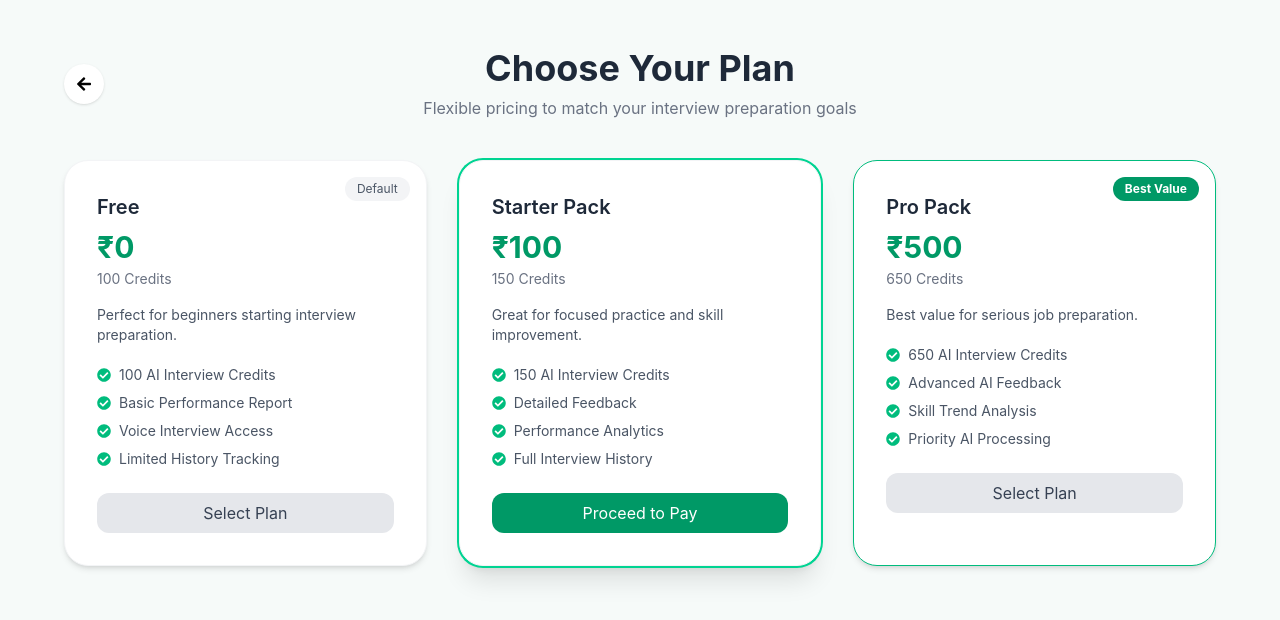
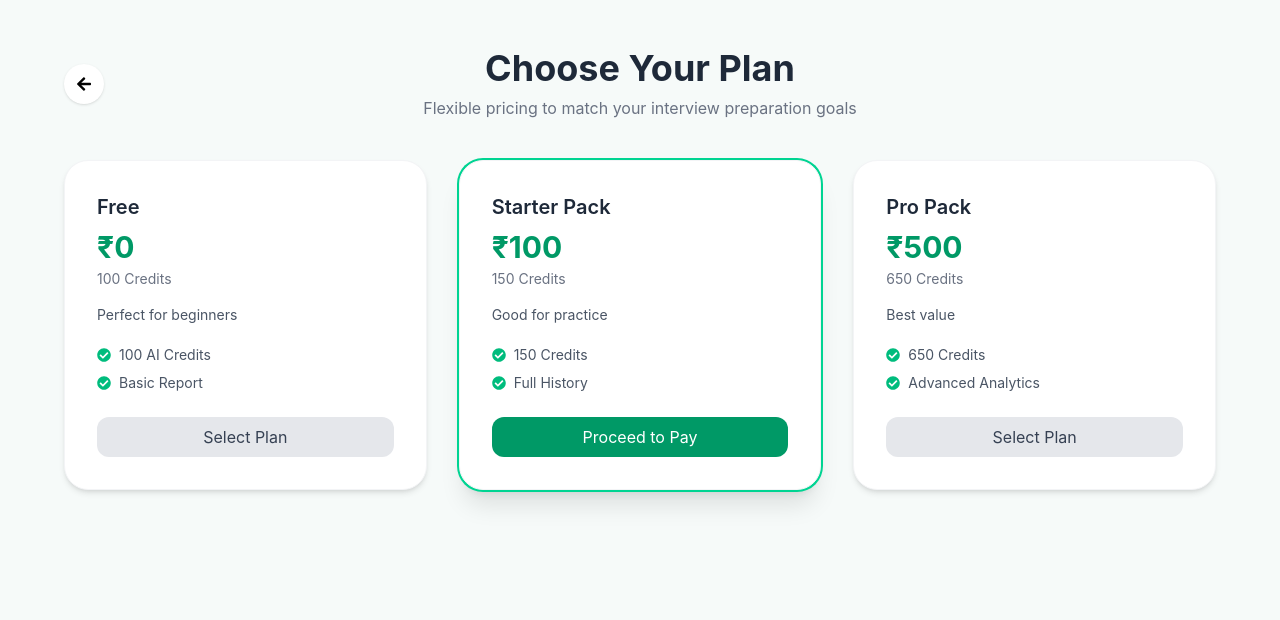
Before and after one commit to Gangula-Rajeswari/AI-agent---interviewIQ, a React (Vite) app in the folder client/: page /Pricing in a window 1280 px wide. Shown: the top 620 px of the page. Built offline with nearby package versions, Linux system fonts and the light colour scheme; no server answers.

Commit message:
Update Pricing.jsx

```diff
--- a/client/src/pages/Pricing.jsx
+++ b/client/src/pages/Pricing.jsx
@@ -1,4 +1,3 @@
-
 import React, { useState } from "react";
 import { useNavigate } from "react-router-dom";
 import { FaArrowLeft, FaCheckCircle } from "react-icons/fa";
@@ -16,45 +15,26 @@ function Pricing() {
       name: "Free",
       price: "₹0",
       credits: 100,
-      badge: "Default",
-      description: "Perfect for beginners starting interview preparation.",
-      features: [
-        "100 AI Interview Credits",
-        "Basic Performance Report",
-        "Voice Interview Access",
-        "Limited History Tracking",
-      ],
+      description: "Perfect for beginners",
+      features: ["100 AI Credits", "Basic Report"],
     },
     {
       id: "starter",
       name: "Starter Pack",
       price: "₹100",
       credits: 150,
-      description: "Great for focused practice and skill improvement.",
-      features: [
-        "150 AI Interview Credits",
-        "Detailed Feedback",
-        "Performance Analytics",
-        "Full Interview History",
-      ],
+      description: "Good for practice",
+      features: ["150 Credits", "Full History"],
     },
     {
       id: "pro",
       name: "Pro Pack",
       price: "₹500",
       credits: 650,
-      badge: "Best Value",
-      highlight: true,
-      description: "Best value for serious job preparation.",
-      features: [
-        "650 AI Interview Credits",
-        "Advanced AI Feedback",
-        "Skill Trend Analysis",
-        "Priority AI Processing",
-      ],
+      description: "Best value",
+      features: ["650 Credits", "Advanced Analytics"],
     },
   ];
-
 
   const handlePayment = async (plan) => {
     try {
@@ -76,12 +56,12 @@ function Pricing() {
 
       const order = await res.json();
 
+
       const options = {
         key: import.meta.env.VITE_RAZORPAY_KEY_ID,
         amount: order.amount,
         currency: "INR",
-        name: "InterviewIQ AI",
-        description: plan.name,
+        name: "InterviewIQ",
         order_id: order.id,
 
         handler: async function (response) {
@@ -92,7 +72,11 @@ function Pricing() {
               "Content-Type": "application/json",
             },
             credentials: "include",
-            body: JSON.stringify(response),
+            body: JSON.stringify({
+              razorpay_order_id: response.razorpay_order_id,
+              razorpay_payment_id: response.razorpay_payment_id,
+              razorpay_signature: response.razorpay_signature,
+            }),
           });
 
           alert("Payment Successful!");
@@ -110,16 +94,15 @@ function Pricing() {
 
       const rzp = new window.Razorpay(options);
       rzp.open();
-
-    } catch (error) {
-      console.error(error);
+    } catch (err) {
+      console.log(err);
       alert("Payment failed");
     } finally {
       setLoadingPlan(null);
     }
   };
 
-  return (
+ return (
     <div className="min-h-screen bg-[#f6faf9] px-6 py-12">
       {/* HEADER */}
       <div className="max-w-6xl mx-auto flex items-center justify-center relative mb-10">
```
